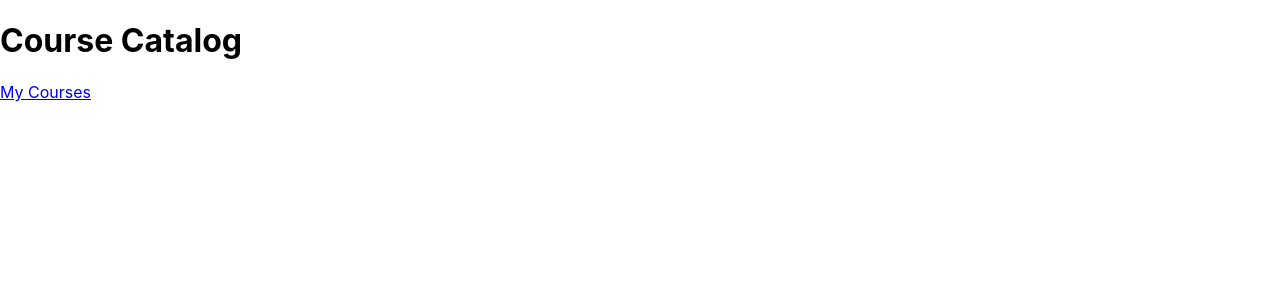
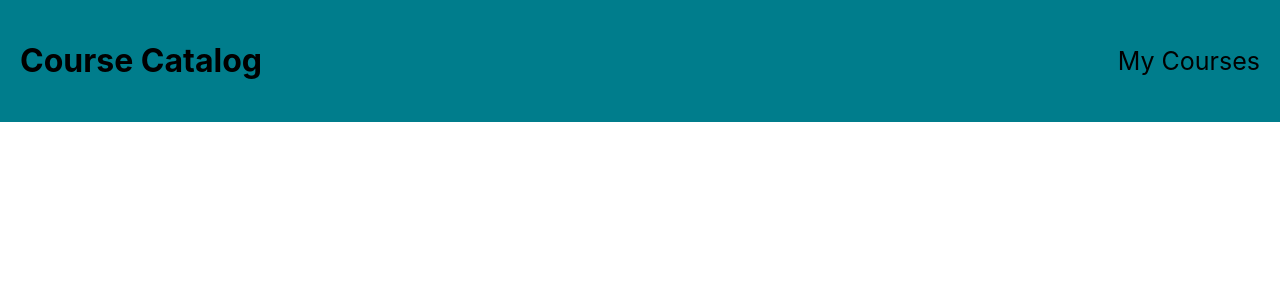
Before and after one commit to stacyp2006/coursecatalog, a React (Create React App) app: page /mycourses in a window 1280 px wide. Shown: the top 300 px of the page. Built offline with nearby package versions, Linux system fonts and the light colour scheme.

Commit message:
Add header styling

```diff
--- a/src/Components/Header/Header.css
+++ b/src/Components/Header/Header.css
@@ -0,0 +1,13 @@
+header {
+  background-color: #007d8c;
+  display: flex;
+  justify-content: space-between;
+  align-items: center;
+  padding: 20px;
+}
+
+.my-courses-link {
+  text-decoration: none;
+  color: black;
+  font-size: 25px;
+}
```
